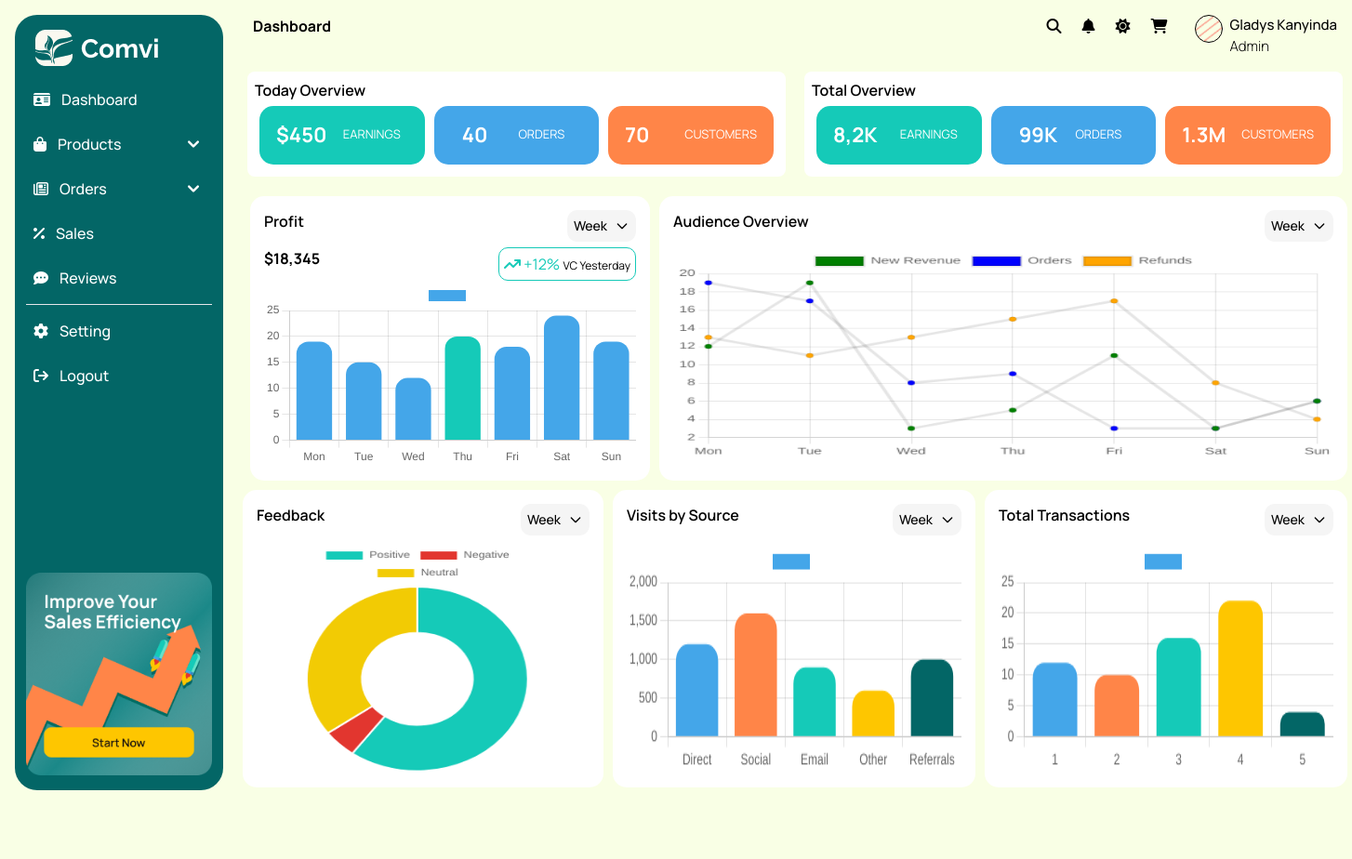
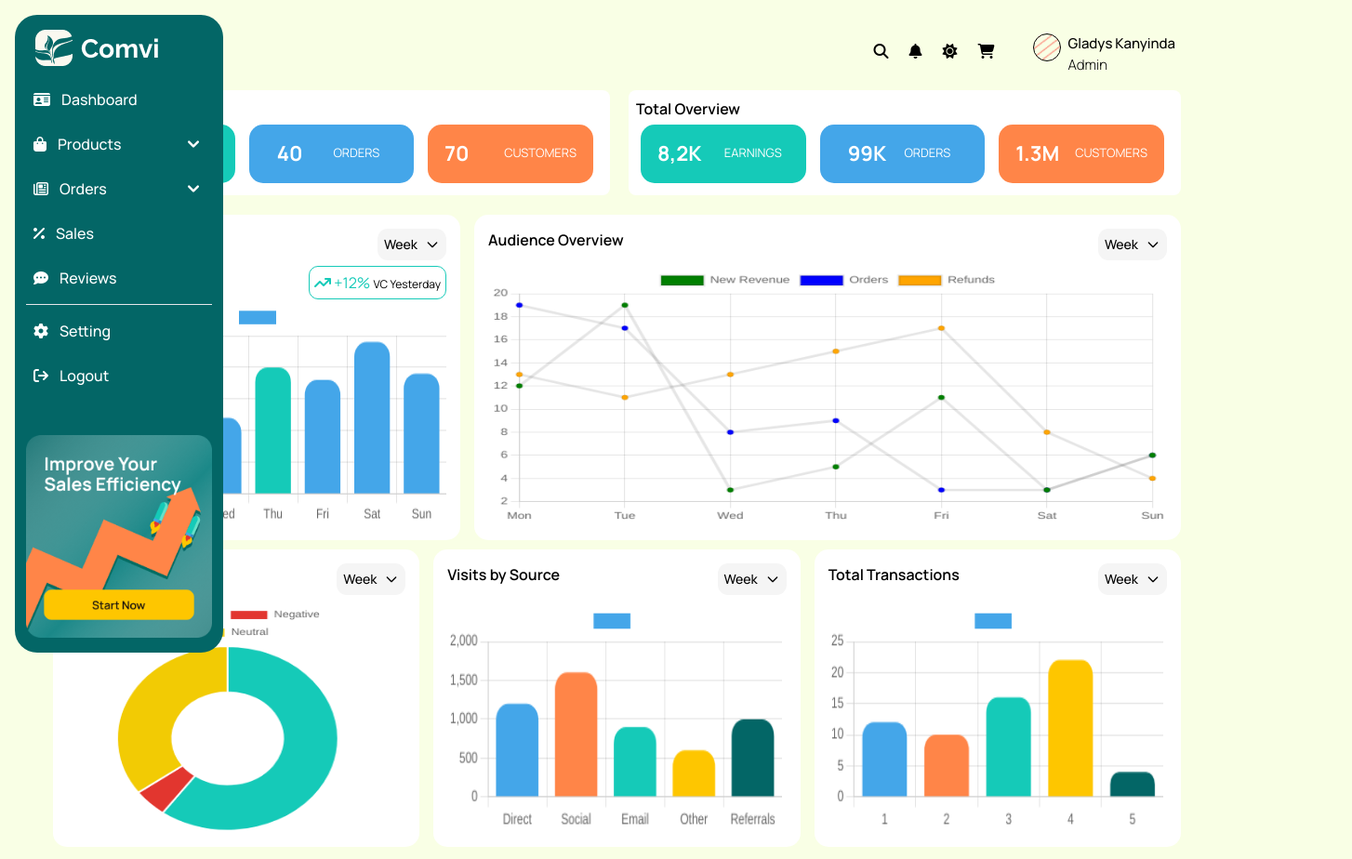
Before and after one commit to humbee-developers/comvi, a website: page public/index.html in a window 1280 px wide. Shown: the whole page at 93% size, 1454 px wide, since content can reach past the window. Before the commit the page ends 852 px from the top, so only its background shows below. Drawn offline with nearby package versions, Linux system fonts and the light colour scheme.

Commit message:
spacing done

```diff
--- a/public/index.html
+++ b/public/index.html
@@ -27,7 +27,7 @@
 
 
             <aside id="sidebar-multi-level-sidebar"
-               class="top-0 left-0 z-40  p-4 w-64 h-screen transition-transform -translate-x-full sm:translate-x-0"
+               class="top-0 left-0 z-40 pos fixed  p-4 w-64 h-screen transition-transform -translate-x-full sm:translate-x-0"
                aria-label="Sidebar">
                <div class="h-full px-3 py-4 overflow-y-auto rounded-xl text-white bg-green-1100 ">
                   <div>
@@ -141,15 +141,15 @@
                   </path>
                </svg>
             </button>
-            <div class="font-bold">Dashboard</div>
+            <div class=" mt7 font-bold">Dashboard</div>
                   </div>
 
                <div class="flex">
-                  <div class="m1"><a href=""><i class="fa-solid fa-magnifying-glass"></i></a></div>
-                  <div><a href=""><i class="fa-solid fa-bell"></i></a></div>
-                  <div class="m1"><a href=""><i class="fa-solid fa-sun"></i></a></div>
-                     <div><a href=""><i class="fa-solid fa-cart-shopping"></i></a></div>
-                  <div class="flex">
+                  <div class="m1 mt7"><a href=""><i class="fa-solid fa-magnifying-glass"></i></a></div>
+                  <div class="mt7"><a href=""><i class="fa-solid fa-bell"></i></a></div>
+                  <div class="m1 mt7"><a href=""><i class="fa-solid fa-sun"></i></a></div>
+                     <div class="mt7"><a href=""><i class="fa-solid fa-cart-shopping"></i></a></div>
+                  <div class="md:flex ml12 md:ml20">
                      <div class="mx">
                         <img class="border-1 rounded-xl h30 " src="/Image-profile.png" alt="">
                      </div>
@@ -282,7 +282,7 @@
                </div>
             </div>
             <!--  -->
-            <div class="grid grid-cols-111 md:grid-cols-20">
+            <div class="grid grid-cols-111 md:grid-cols-20 mb-2">
                <div class="bg-white style">
                   <div class="flex justify-between">
                      <div class="font-semibold">Feedback</div>
```
Also changed, not shown: public/output-style.css.
